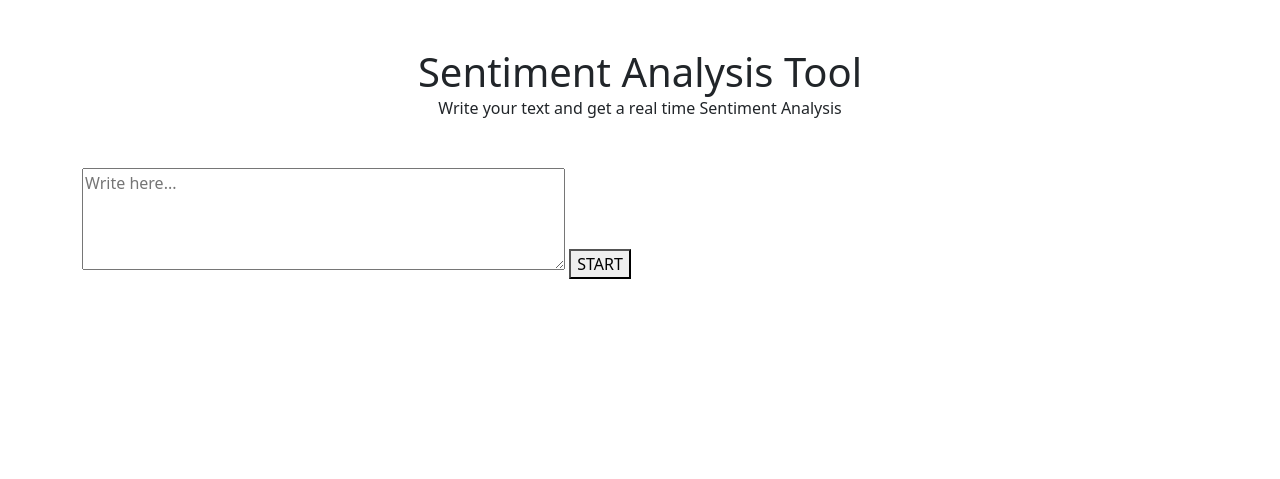
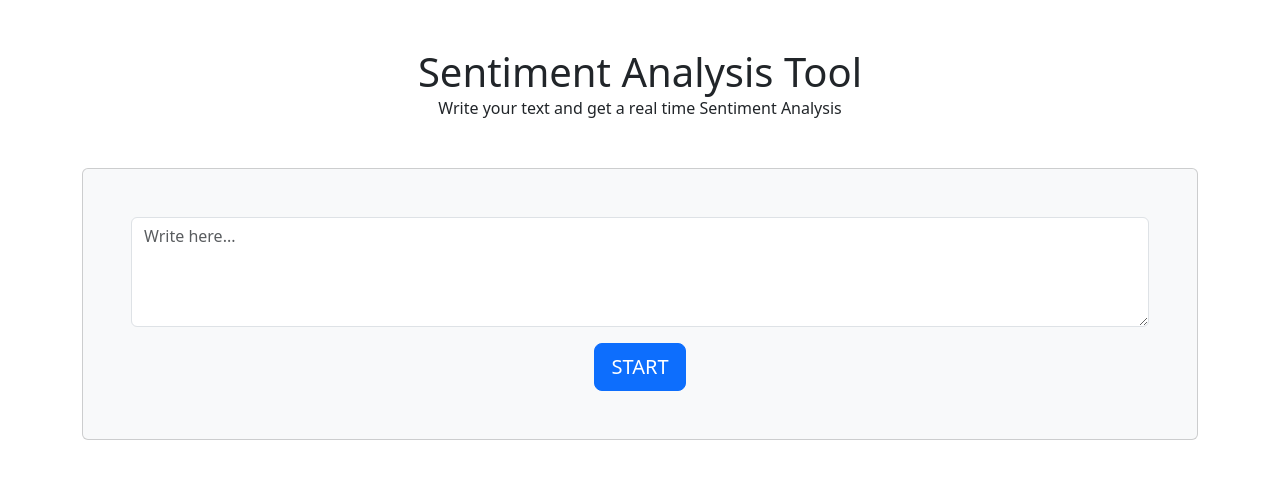
Before and after one commit to MatteoLucerni/django-sentiment-analysis-webapp, a Django app: page / in a window 1280 px wide. Shown: the top 479 px of the page. Run offline with Django 5.2, Linux system fonts and the light colour scheme; some libraries are stand-ins or nearby versions.

Commit message:
fix: styled form in home template

```diff
--- a/core/templates/core/home.html
+++ b/core/templates/core/home.html
@@ -25,16 +25,30 @@
       </div>
 
       {% comment %} csrf token to autenticate user actions {% endcomment %}
-      <form method="POST">
+      <form
+        method="POST"
+        class="mt-4 card bg-light p-5"
+      >
         {% csrf_token %}
 
-        <textarea
-          name="user_input"
-          rows="4"
-          cols="50"
-          placeholder="Write here..."
-        ></textarea>
-        <button type="submit">START</button>
+        <div class="mb-3">
+          <textarea
+            id="user_input"
+            name="user_input"
+            class="form-control"
+            rows="4"
+            placeholder="Write here..."
+          ></textarea>
+        </div>
+
+        <div class="d-flex justify-content-center">
+          <button
+            type="submit"
+            class="btn btn-primary btn-lg w-auto"
+          >
+            START
+          </button>
+        </div>
       </form>
     </div>
   </body>
```
